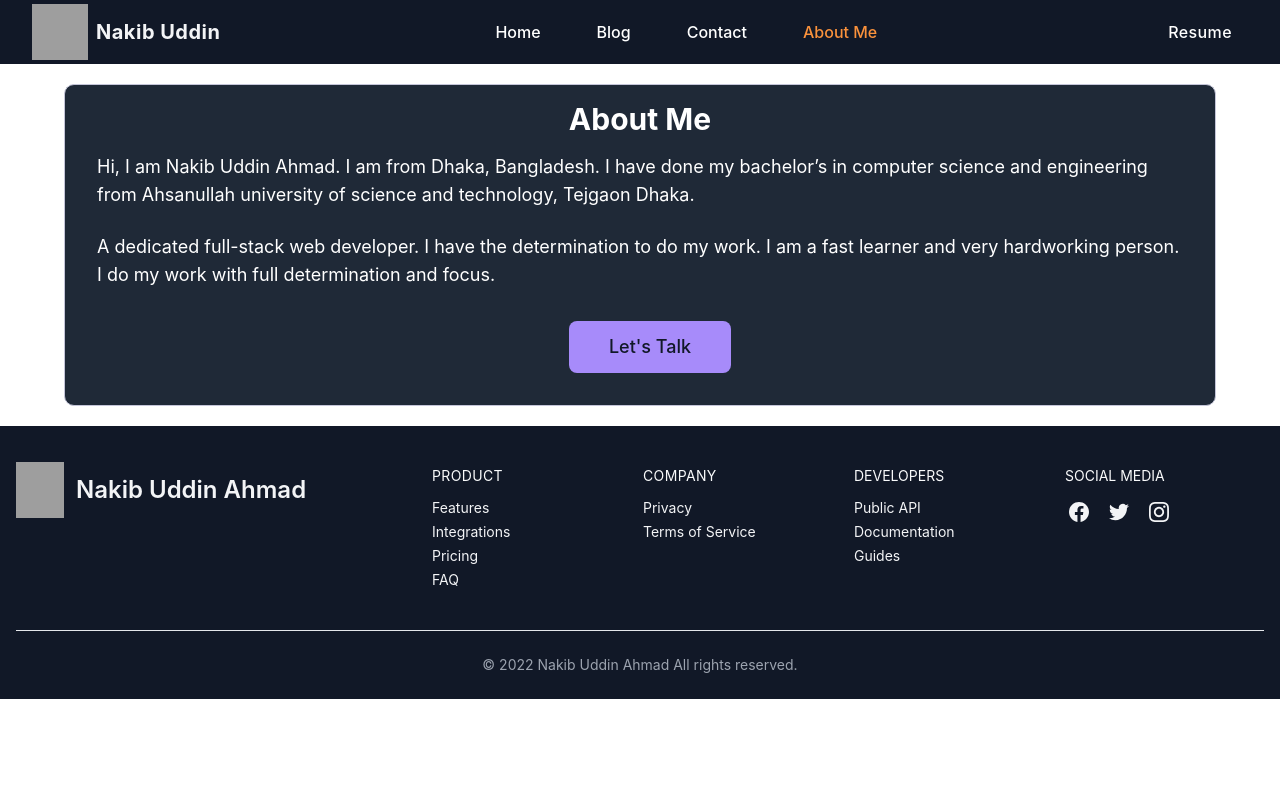
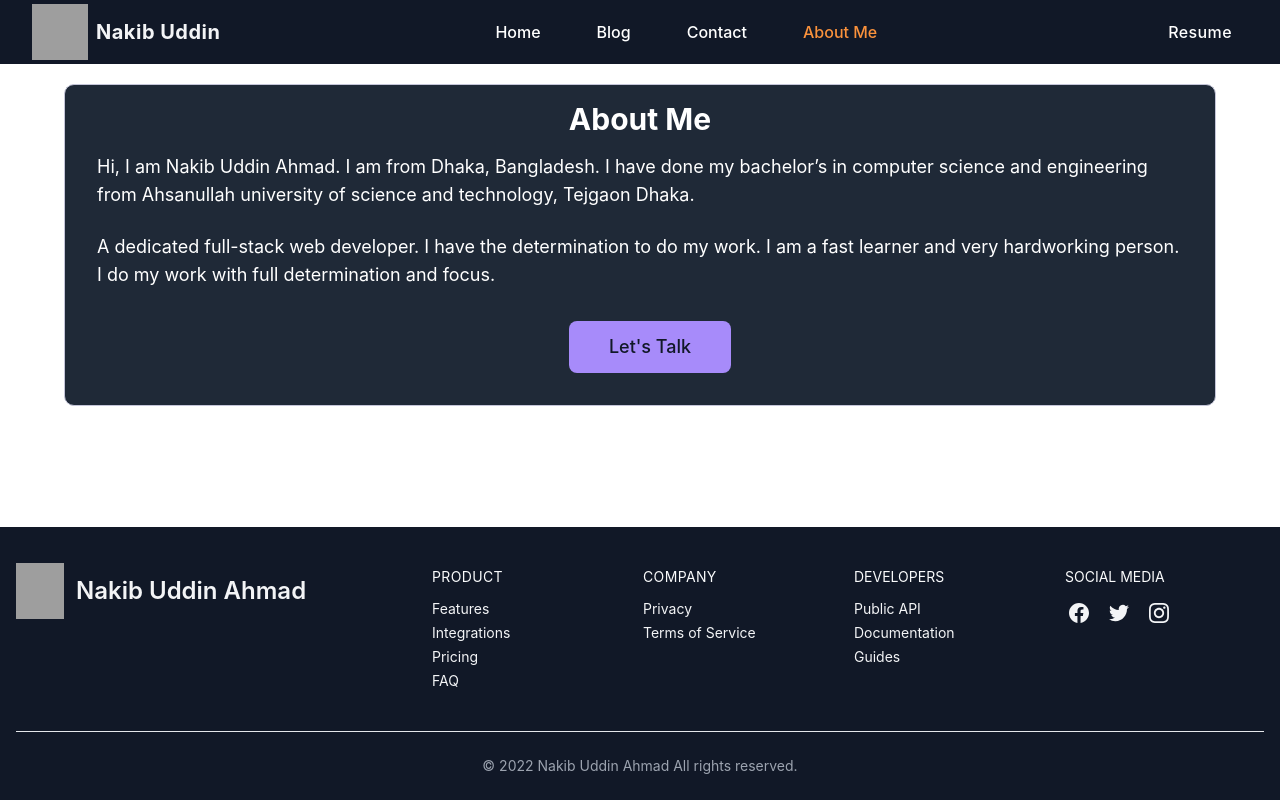
Before and after one commit to nakibuddin/my-portfolio-client, a React (Create React App) app: page /about-me in a window 1280 px wide. Built offline with nearby package versions, Linux system fonts and the light colour scheme; grey boxes are pictures that could not be loaded.

Commit message:
solve the footer position issue

```diff
--- /dev/null
+++ b/src/Layout/Main.css
@@ -0,0 +1,6 @@
+.Main {
+    min-height: 100vh;
+    display: flex;
+    flex-direction: column;
+
+}
--- a/src/Layout/Main.js
+++ b/src/Layout/Main.js
@@ -2,10 +2,11 @@ import React from 'react';
 import { Outlet } from 'react-router-dom';
 import Navbar from '../components/Navbar/Navbar';
 import Footer from '../components/Footer/Footer';
+import './Main.css'
 
 const Main = () => {
     return (
-        <div>
+        <div className='Main'>
             <Navbar></Navbar>
             <Outlet></Outlet>
             <Footer></Footer>
--- a/src/components/AboutMe/AboutMe.js
+++ b/src/components/AboutMe/AboutMe.js
@@ -10,7 +10,7 @@ const AboutMe = () => {
     }
 
     return (
-        <div className='about-me md:mx-16 bg-gray-800'>
+        <div className='about-me mb-5 md:mx-16 bg-gray-800'>
             <h1 className='text-center text-white text-3xl font-bold my-4'>About Me</h1>
             <h3 className='md:mx-8 text-white text-lg mb-6'>Hi, I am Nakib Uddin Ahmad. I am from Dhaka, Bangladesh. I have done my bachelor’s in computer science and engineering from Ahsanullah university of science and technology, Tejgaon Dhaka.</h3>
             <h3 className='md:mx-8 text-white text-lg mb-8'> A dedicated full-stack web developer. I have the determination to do my work. I am a fast learner and very hardworking person. I do my work with full determination and focus.</h3>
--- a/src/components/Contact/Contact.js
+++ b/src/components/Contact/Contact.js
@@ -27,7 +27,7 @@ const Contact = () => {
     }
 
     return (
-        <section className="py-6  bg-gray-800  text-gray-50 md:mx-16 rounded-md">
+        <section className="py-6 mb-5  bg-gray-800  text-gray-50 md:mx-16 rounded-md">
             <div className="grid max-w-6xl grid-cols-1 px-6 mx-auto lg:px-8 md:grid-cols-2 md:divide-x">
                 <div className="py-6 md:py-0 md:px-6">
                     <h1 className="text-4xl font-bold">Get in touch</h1>
--- /dev/null
+++ b/src/components/Footer/Footer.css
@@ -0,0 +1,3 @@
+.Footer {
+    margin-top: auto;
+}
--- a/src/components/Footer/Footer.js
+++ b/src/components/Footer/Footer.js
@@ -1,11 +1,12 @@
 import React from "react";
 import ScrollToTop from "react-scroll-to-top";
+import './Footer.css';
 // import car from '../../../assets/car.png';
 
 const Footer = () => {
   return (
-    <footer className="px-4 mt-5 divide-y  bg-gray-900  text-gray-100">
-      <ScrollToTop smooth top='600' className="pl-[5px] mb-0"/>
+    <footer className="Footer px-4 divide-y bg-gray-900  text-gray-100">
+      {/* <ScrollToTop smooth top='600' className="pl-[5px] mb-0"/> */}
 
       <div className="container flex flex-col justify-between py-10 mx-auto space-y-8 lg:flex-row lg:space-y-0">
 
--- a/src/components/Home/Banner/Banner.js
+++ b/src/components/Home/Banner/Banner.js
@@ -20,7 +20,7 @@ const Banner = () => {
                 </div>
                 <div data-aos="fade-left"
                     data-aos-easing="ease-out-cubic"
-                    data-aos-duration="2000" className="flex flex-col w-full p-6 lg:w-2/3 md:p-8 lg:p-12">
+                    data-aos-duration="1500" className="flex flex-col w-full p-6 lg:w-2/3 md:p-8 lg:p-12">
                     {/* <svg xmlns="http://www.w3.org/2000/svg" viewBox="0 0 20 20" fill="currentColor" className="w-8 h-8 mb-8  text-violet-400">
                         <path fillRule="evenodd" d="M2.166 4.999A11.954 11.954 0 0010 1.944 11.954 11.954 0 0017.834 5c.11.65.166 1.32.166 2.001 0 5.225-3.34 9.67-8 11.317C5.34 16.67 2 12.225 2 7c0-.682.057-1.35.166-2.001zm11.541 3.708a1 1 0 00-1.414-1.414L9 10.586 7.707 9.293a1 1 0 00-1.414 1.414l2 2a1 1 0 001.414 0l4-4z" clipRule="evenodd"></path>
                     </svg> */}
```
